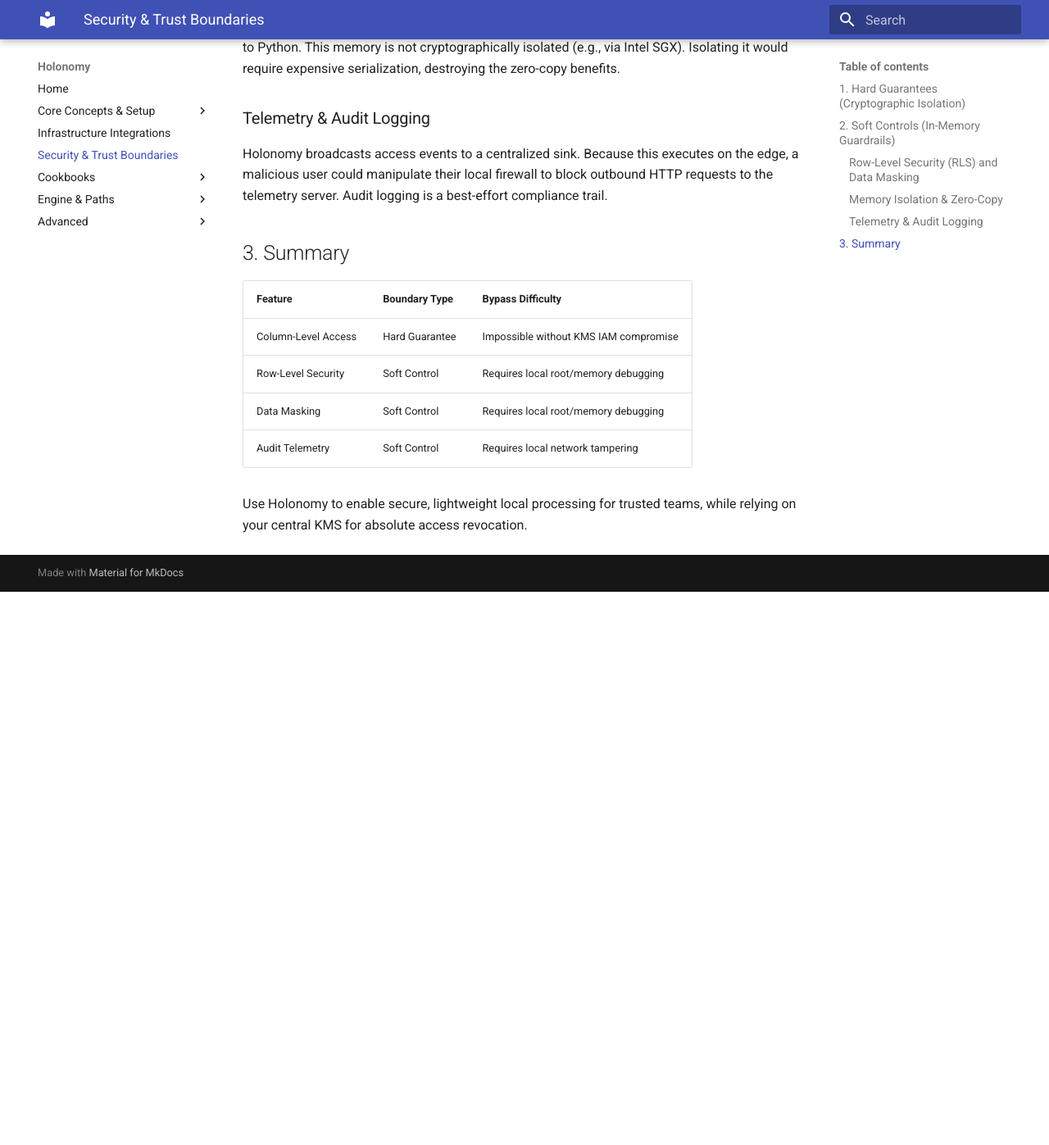
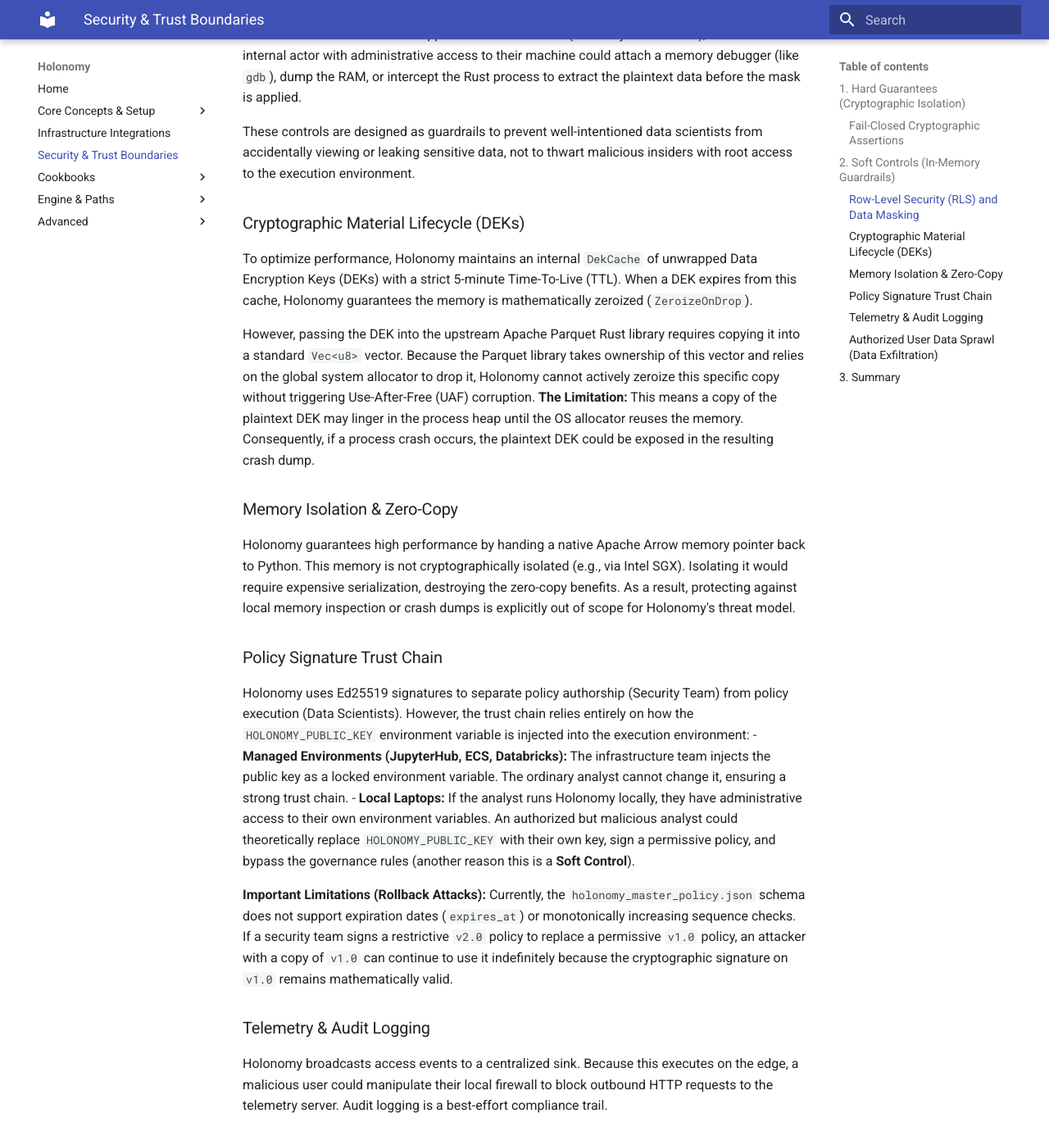
Before and after one commit to kpruntov/holonomy-source, an MkDocs documentation site: the page built from docs/10_security_and_trust_boundaries.md, in a window 1280 px wide and 1400 px high, scrolled down 1464 px. Shown: the top 1397 px of the window at 82% size. Built offline with MkDocs 1.6.1 and Material for MkDocs 9.7.7, drawn with Linux system fonts in a browser that asks for light colours; before the commit the page ends 2186 px from its top, so only the background shows below that; some of the changed text lies outside the part shown.

Commit message:
docs: detail security boundaries and known architectural limitations

```diff
--- a/docs/10_security_and_trust_boundaries.md
+++ b/docs/10_security_and_trust_boundaries.md
@@ -19,6 +19,11 @@
 
 To achieve a "Hard Boundary", you must map specific sensitive columns to dedicated KMS keys, and restrict those KMS keys via strict cloud IAM policies.
 
+### Fail-Closed Cryptographic Assertions
+Holonomy actively protects against ingestion misconfigurations (e.g., a data engineer accidentally writing a sensitive column as plaintext Parquet).
+The `holonomy_master_policy.json` contains an `EncryptionBlock` that strictly defines which semantic tags (e.g., `["pii"]`) or specific columns (e.g., `["email"]`) **MUST** be physically encrypted.
+During the read path, Holonomy inspects the Parquet footer. If a column is required to be encrypted by the Policy Manifest but is found in plaintext, Holonomy immediately aborts the read with a `DataLeakPrevented` error. This fail-closed mechanism guarantees that mistakenly unencrypted sensitive data cannot silently slip through the governance engine.
+
 ## 2. Soft Controls (In-Memory Guardrails)
 
 Once the KMS successfully unwraps the DEK, the data enters Holonomy's memory space. From this point forward, all governance is considered a **Soft Control**.
@@ -30,11 +35,29 @@
 
 These controls are designed as guardrails to prevent well-intentioned data scientists from accidentally viewing or leaking sensitive data, not to thwart malicious insiders with root access to the execution environment.
 
+### Cryptographic Material Lifecycle (DEKs)
+To optimize performance, Holonomy maintains an internal `DekCache` of unwrapped Data Encryption Keys (DEKs) with a strict 5-minute Time-To-Live (TTL). When a DEK expires from this cache, Holonomy guarantees the memory is mathematically zeroized (`ZeroizeOnDrop`).
+
+However, passing the DEK into the upstream Apache Parquet Rust library requires copying it into a standard `Vec<u8>` vector. Because the Parquet library takes ownership of this vector and relies on the global system allocator to drop it, Holonomy cannot actively zeroize this specific copy without triggering Use-After-Free (UAF) corruption.
+**The Limitation:** This means a copy of the plaintext DEK may linger in the process heap until the OS allocator reuses the memory. Consequently, if a process crash occurs, the plaintext DEK could be exposed in the resulting crash dump.
+
 ### Memory Isolation & Zero-Copy
-Holonomy guarantees high performance by handing a native Apache Arrow memory pointer back to Python. This memory is not cryptographically isolated (e.g., via Intel SGX). Isolating it would require expensive serialization, destroying the zero-copy benefits.
+Holonomy guarantees high performance by handing a native Apache Arrow memory pointer back to Python. This memory is not cryptographically isolated (e.g., via Intel SGX). Isolating it would require expensive serialization, destroying the zero-copy benefits. As a result, protecting against local memory inspection or crash dumps is explicitly out of scope for Holonomy's threat model.
+
+### Policy Signature Trust Chain
+Holonomy uses Ed25519 signatures to separate policy authorship (Security Team) from policy execution (Data Scientists).
+However, the trust chain relies entirely on how the `HOLONOMY_PUBLIC_KEY` environment variable is injected into the execution environment:
+- **Managed Environments (JupyterHub, ECS, Databricks):** The infrastructure team injects the public key as a locked environment variable. The ordinary analyst cannot change it, ensuring a strong trust chain.
+- **Local Laptops:** If the analyst runs Holonomy locally, they have administrative access to their own environment variables. An authorized but malicious analyst could theoretically replace `HOLONOMY_PUBLIC_KEY` with their own key, sign a permissive policy, and bypass the governance rules (another reason this is a **Soft Control**).
+
+**Important Limitations (Rollback Attacks):** Currently, the `holonomy_master_policy.json` schema does not support expiration dates (`expires_at`) or monotonically increasing sequence checks. If a security team signs a restrictive `v2.0` policy to replace a permissive `v1.0` policy, an attacker with a copy of `v1.0` can continue to use it indefinitely because the cryptographic signature on `v1.0` remains mathematically valid.
 
 ### Telemetry & Audit Logging
 Holonomy broadcasts access events to a centralized sink. Because this executes on the edge, a malicious user could manipulate their local firewall to block outbound HTTP requests to the telemetry server. Audit logging is a best-effort compliance trail.
+
+### Authorized User Data Sprawl (Data Exfiltration)
+If an analyst is legitimately authorized to access the plaintext data, Holonomy provides the masked/unmasked DataFrame to their local environment. Holonomy **cannot** prevent that authorized analyst from subsequently writing the plaintext data back to a new S3 bucket, saving it to a local CSV, or manually using `boto3`/`pyarrow` to perform a custom decryption.
+Once the data is legitimately decrypted into the analyst's memory space, technical enforcement ends. Companies must rely on standard Data Loss Prevention (DLP) tools, endpoint monitoring, network egress controls, and proper organizational training to prevent authorized users from sprawling or exfiltrating sensitive data.
 
 ## 3. Summary
 
```
